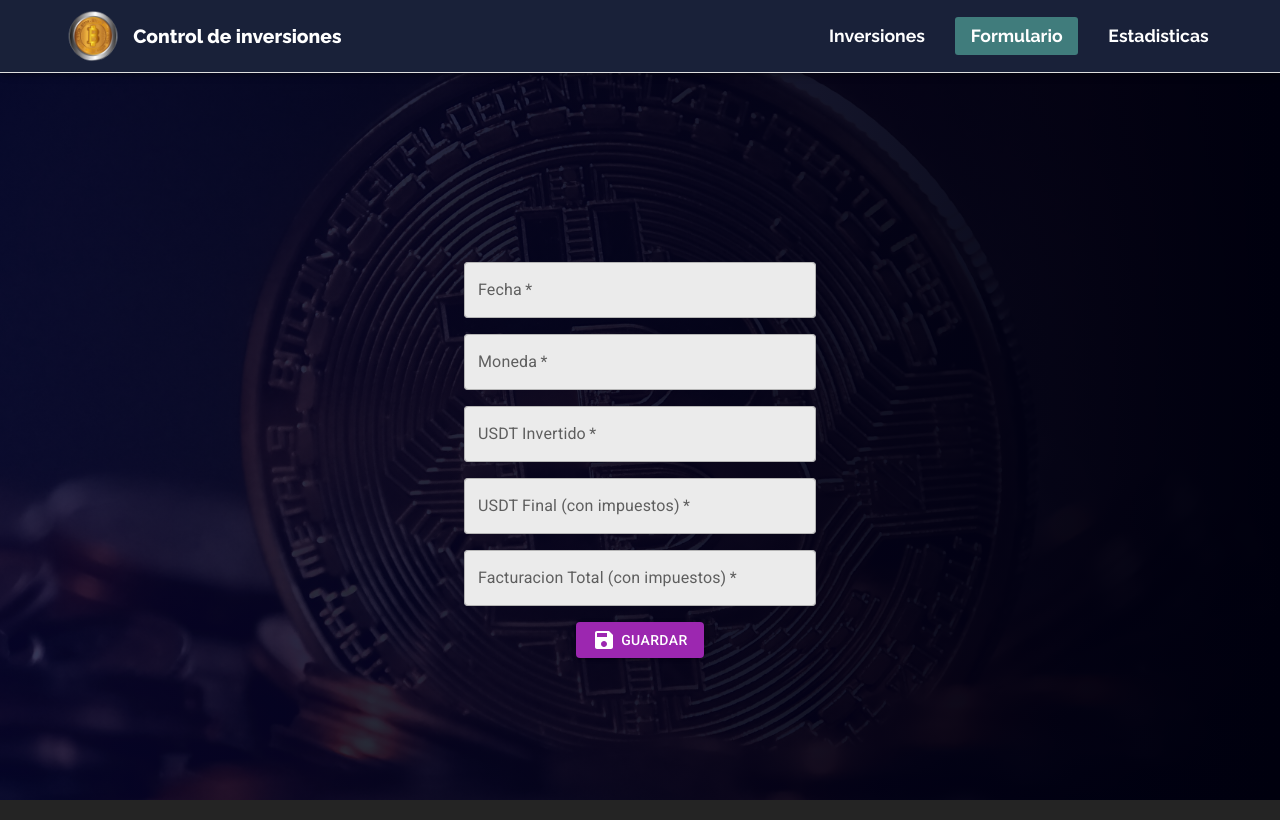
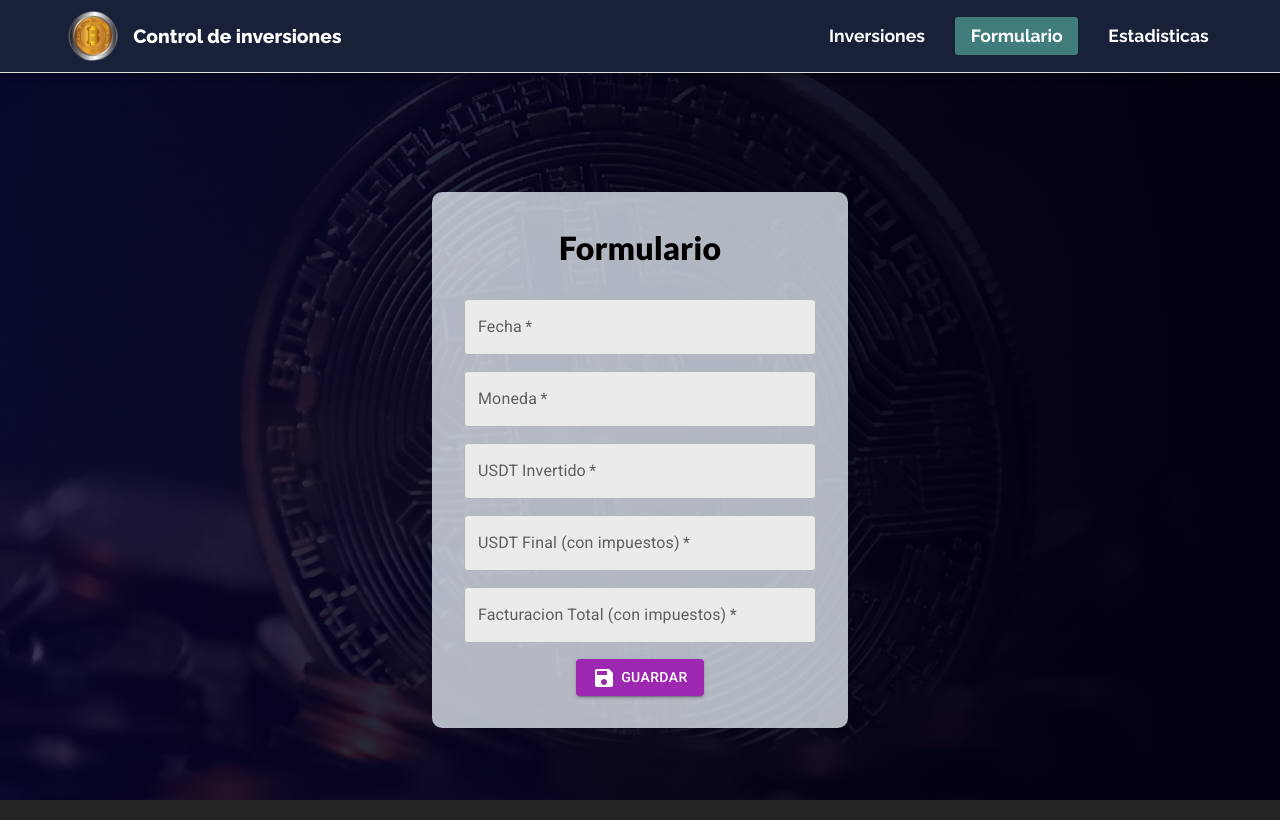
Before and after one commit to FacundoMangin41/Inversiones, a React (Vite) app: page /formulario in a window 1280 px wide. Built offline with nearby package versions, Linux system fonts and the light colour scheme.

Commit message:
formulario

```diff
--- a/src/components/form/FormularioTabla.jsx
+++ b/src/components/form/FormularioTabla.jsx
@@ -65,6 +65,8 @@ export default function FormularioTabla({ onAdd }) {
 
   return (
     <form onSubmit={handleFormSubmit} style={{ marginBottom: 20 }} className='formularioTabla'>
+      <div className="recuadroFormulario">
+        <h1>Formulario</h1>
       <TextField
         label="Fecha"
         name="fecha"
@@ -72,7 +74,7 @@ export default function FormularioTabla({ onAdd }) {
         onChange={handleInputChange}
         variant="outlined"
         required
-        sx={{ ...inputStyle, width: 'clamp(10rem, 22rem, 98vw)', margin: 0}} // Ancho específico para fecha
+        sx={{ ...inputStyle, width: 'clamp(10rem, 22rem, 80vw)', margin: 0}} // Ancho específico para fecha
       />
       <Autocomplete
         freeSolo
@@ -92,7 +94,7 @@ export default function FormularioTabla({ onAdd }) {
             name="moneda"
             variant="outlined"
             required
-            sx={{ ...inputStyle, width: 'clamp(10rem, 22rem, 98vw)', margin: 0}} // Ancho específico para moneda
+            sx={{ ...inputStyle, width: 'clamp(10rem, 22rem, 80vw)', margin: 0}} // Ancho específico para moneda
           />
         )}
       />
@@ -103,7 +105,7 @@ export default function FormularioTabla({ onAdd }) {
         onChange={handleInputChange}
         variant="outlined"
         required
-        sx={{ ...inputStyle, width: 'clamp(10rem, 22rem, 98vw)', margin: 0}} // Ancho específico para USDT Invertido
+        sx={{ ...inputStyle, width: 'clamp(10rem, 22rem, 80vw)', margin: 0}} // Ancho específico para USDT Invertido
       />
       <TextField
         label="USDT Final (con impuestos)"
@@ -112,7 +114,7 @@ export default function FormularioTabla({ onAdd }) {
         onChange={handleInputChange}
         variant="outlined"
         required
-        sx={{ ...inputStyle, width: 'clamp(10rem, 22rem, 98vw)', margin: 0}} // Ancho específico para USDT Final
+        sx={{ ...inputStyle, width: 'clamp(10rem, 22rem, 80vw)', margin: 0}} // Ancho específico para USDT Final
       />
       <TextField
         label="Facturacion Total (con impuestos)"
@@ -121,11 +123,12 @@ export default function FormularioTabla({ onAdd }) {
         onChange={handleInputChange}
         variant="outlined"
         required
-        sx={{ ...inputStyle, width: 'clamp(10rem, 22rem, 98vw)', margin: 0 }} // Ancho específico para Facturacion Total
+        sx={{ ...inputStyle, width: 'clamp(10rem, 22rem, 80vw)', margin: 0 }} // Ancho específico para Facturacion Total
       />
       <Button type="submit" variant="contained" color="secondary" className='botonFormulario'>
         <SaveIcon />Guardar
       </Button>
+      </div>
     </form>
   );
 }
--- a/src/components/form/css/formularioTabla.css
+++ b/src/components/form/css/formularioTabla.css
@@ -4,8 +4,31 @@
     justify-content: center;
     align-items: center;
     flex-direction: column;
+}
+
+.recuadroFormulario{
+    display: flex;
+    justify-content: center;
+    align-items: center;
+    flex-direction: column;
     gap: 1rem;
+    background-color: rgba(240, 248, 255, 0.733);
+    padding: 2rem;
+    border-radius: 10px;
 }
+.recuadroFormulario h1{
+    color: black;
+    font-weight: 900;
+    margin: 0rem 0 0.7rem;
+    font-size: 2.rem;
+}
+
+@media (max-width: 495px){
+    .recuadroFormulario{
+        margin: 1rem;
+    }
+}
+
 
 .botonFormulario{
     display: flex;
```
